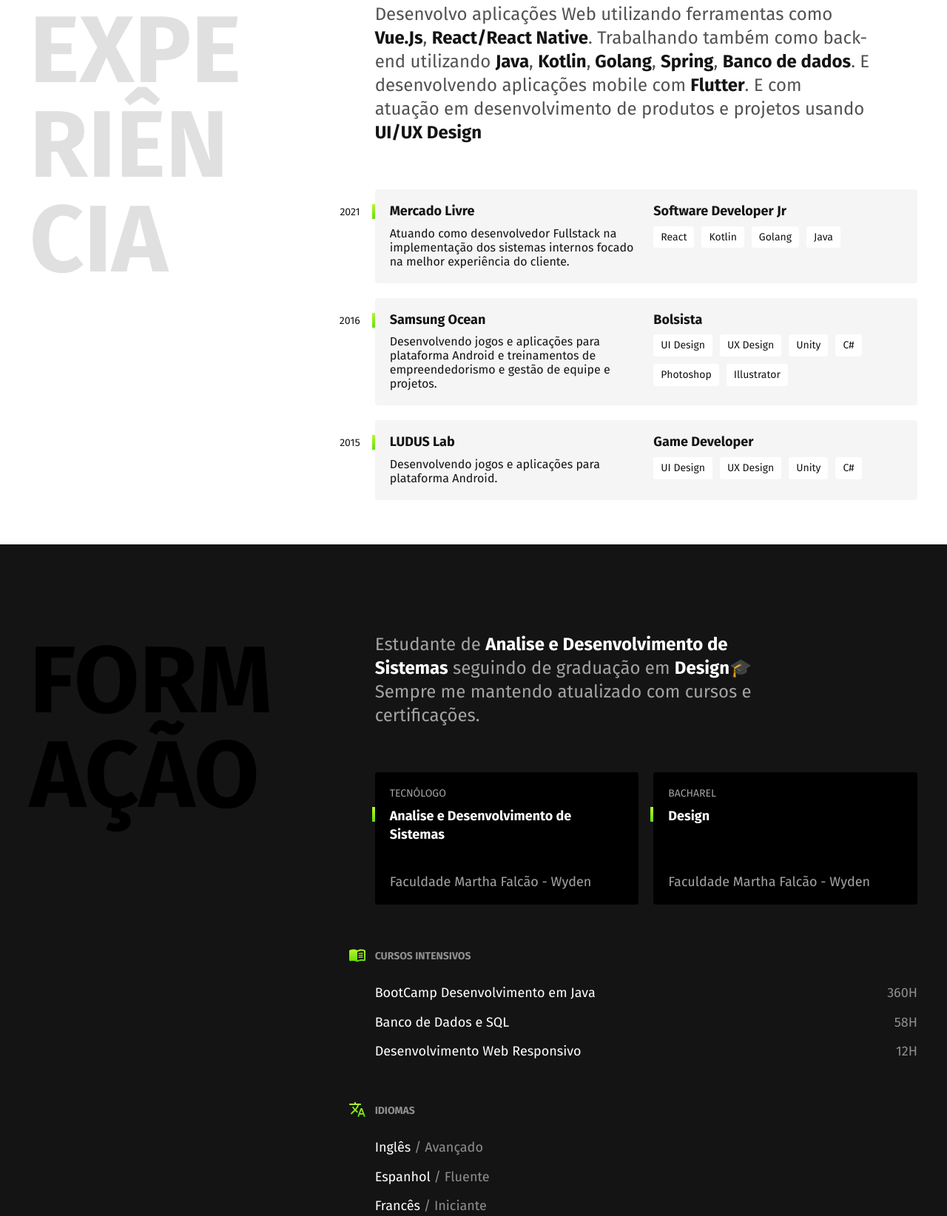
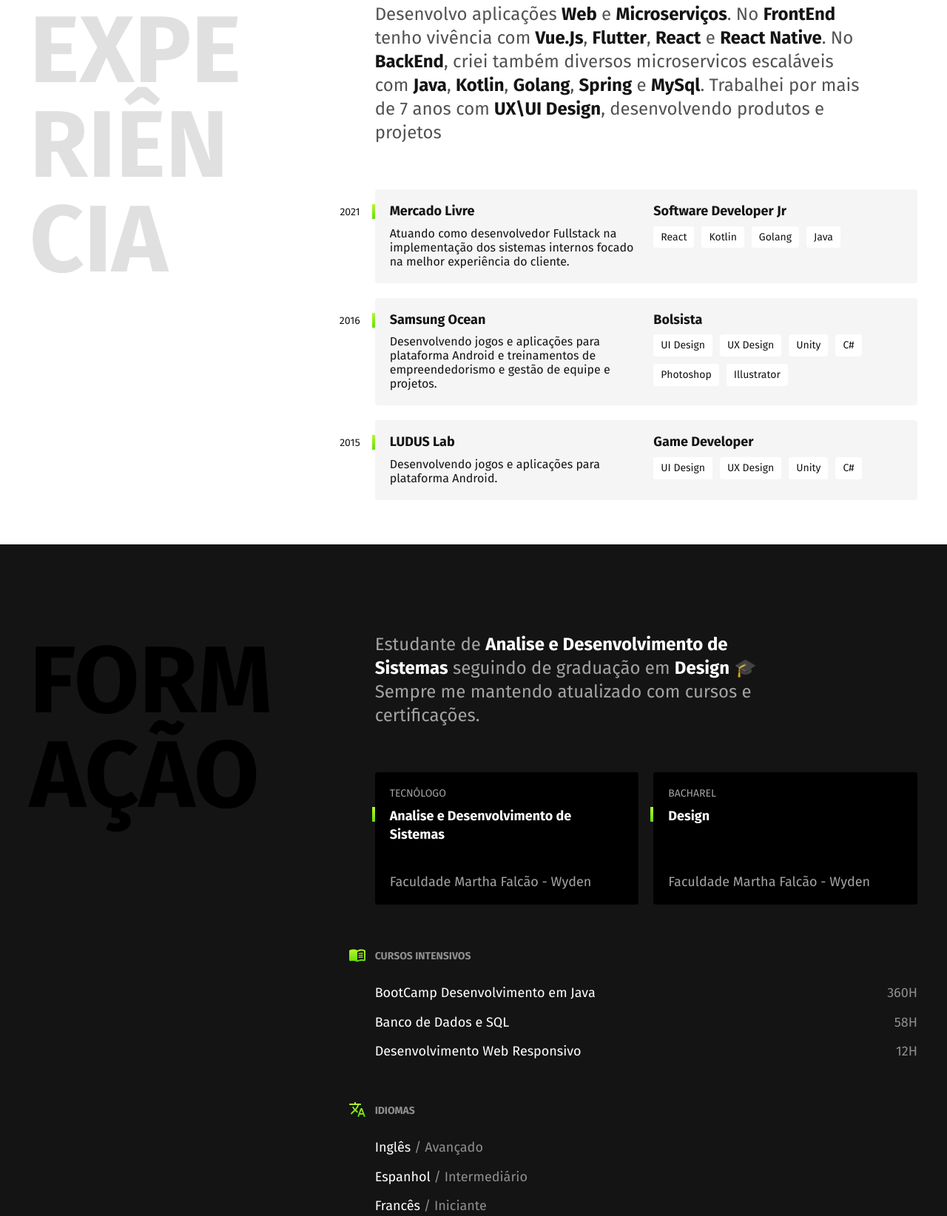
Before and after one commit to thiagoboneth/bonethContato, a plain HTML site: page index.html in a window 1280 px wide. Shown: the part 619-2263 px from the top of the page at 74% size. Drawn offline with Linux system fonts and the light colour scheme.

Commit message:
Site atualizado

```diff
--- a/index.html
+++ b/index.html
@@ -31,13 +31,8 @@
         <h2 class="subtitulo">Experiência</h2>
         <div>
             <p class="experiencia-texto">
-                Desenvolvo aplicações Web utilizando ferramentas como
-                <strong>Vue.Js</strong>, <strong>React/React Native</strong>.
-                Trabalhando também como back-end utilizando <strong>Java</strong>,
-                <strong>Kotlin</strong>,<strong> Golang</strong>, <strong>Spring</strong>,
-                <strong>Banco de dados</strong>. E desenvolvendo aplicações mobile com
-                <strong>Flutter</strong>. E com atuação em desenvolvimento de produtos e projetos usando
-                <strong>UI/</strong><strong>UX Design</strong>
+                Desenvolvo aplicações <strong>Web</strong> e <strong>Microserviços</strong>. No <strong>FrontEnd</strong> tenho vivência com <strong>Vue.Js</strong>, <strong>Flutter</strong>, <strong>React</strong> e <strong>React Native</strong>. No <strong>BackEnd</strong>, criei também diversos microservicos escaláveis com <strong>Java</strong>, <strong>Kotlin</strong>, <strong>Golang</strong>, <strong>Spring</strong> e <strong>MySql</strong>.
+Trabalhei por mais de 7 anos com <strong>UX\UI Design</strong>, desenvolvendo produtos e projetos
             </p>
             <div class="empresa">
                 <span class="empresa-ano">2021</span>
@@ -85,7 +80,7 @@
             <h2 class="subtitulo">Formação</h2>
             <div>
                 <p class="formacao-texto">
-                    Estudante de <strong>Analise e Desenvolvimento de Sistemas</strong> seguindo de graduação em <strong>Design</strong>🎓 Sempre me mantendo
+                    Estudante de <strong>Analise e Desenvolvimento de Sistemas</strong> seguindo de graduação em <strong>Design</strong> 🎓 Sempre me mantendo
                     atualizado com cursos e certificações.
                 </p>
                 <ul class="faculdade-lista">
@@ -113,7 +108,7 @@
                         <h3>Idiomas</h3>
                         <ul>
                             <li>Inglês <span>/ Avançado</span></li>
-                            <li>Espanhol <span>/ Fluente</span></li>
+                            <li>Espanhol <span>/ Intermediário</span></li>
                             <li>Francês <span>/ Iniciante</span></li>
                         </ul>
                     </div>
```
